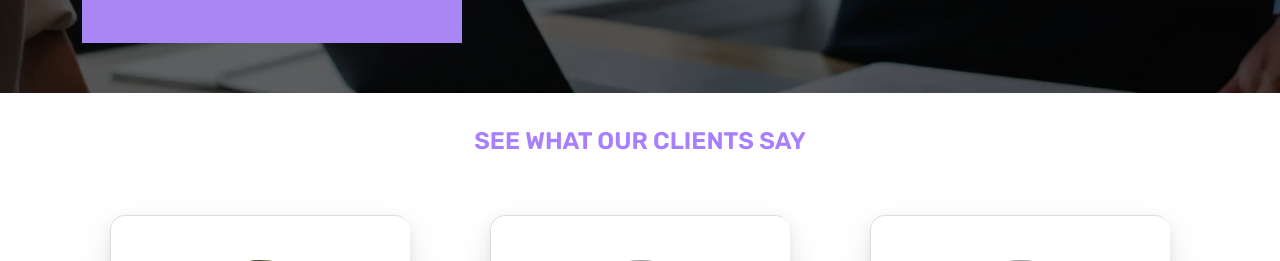
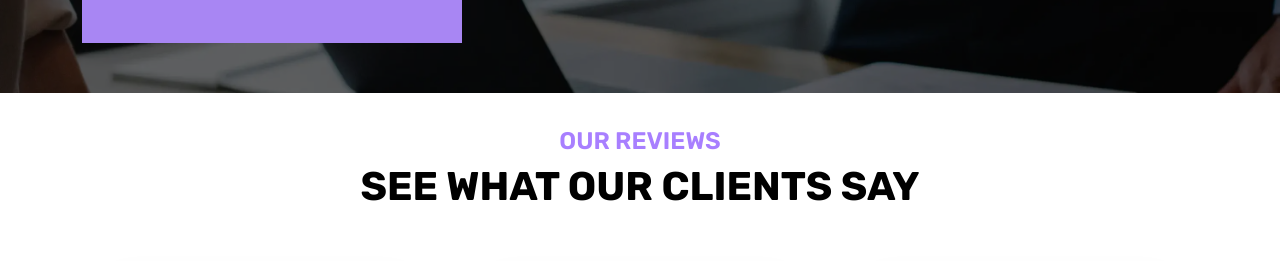
Before and after one commit to Yashcodes/CodeNesters-Frontend, a React (Create React App) app: page / in a window 1280 px wide. Shown: the part 3820-4081 px from the top of the page. Built offline with nearby package versions, Linux system fonts and the light colour scheme; no server answers; grey boxes are pictures that could not be loaded.

Commit message:
Changed home testimonial heading

```diff
--- a/src/pages/Home.jsx
+++ b/src/pages/Home.jsx
@@ -69,8 +69,8 @@ const Home = () => {
 
       {/* //! Testimonial  */}
       <Testimonial
-        title="SEE WHAT OUR CLIENTS SAY"
-        caption=""
+        title="OUR REVIEWS"
+        caption="SEE WHAT OUR CLIENTS SAY"
         Data={HomeTestimonialData}
       />
     </Layout>
```
